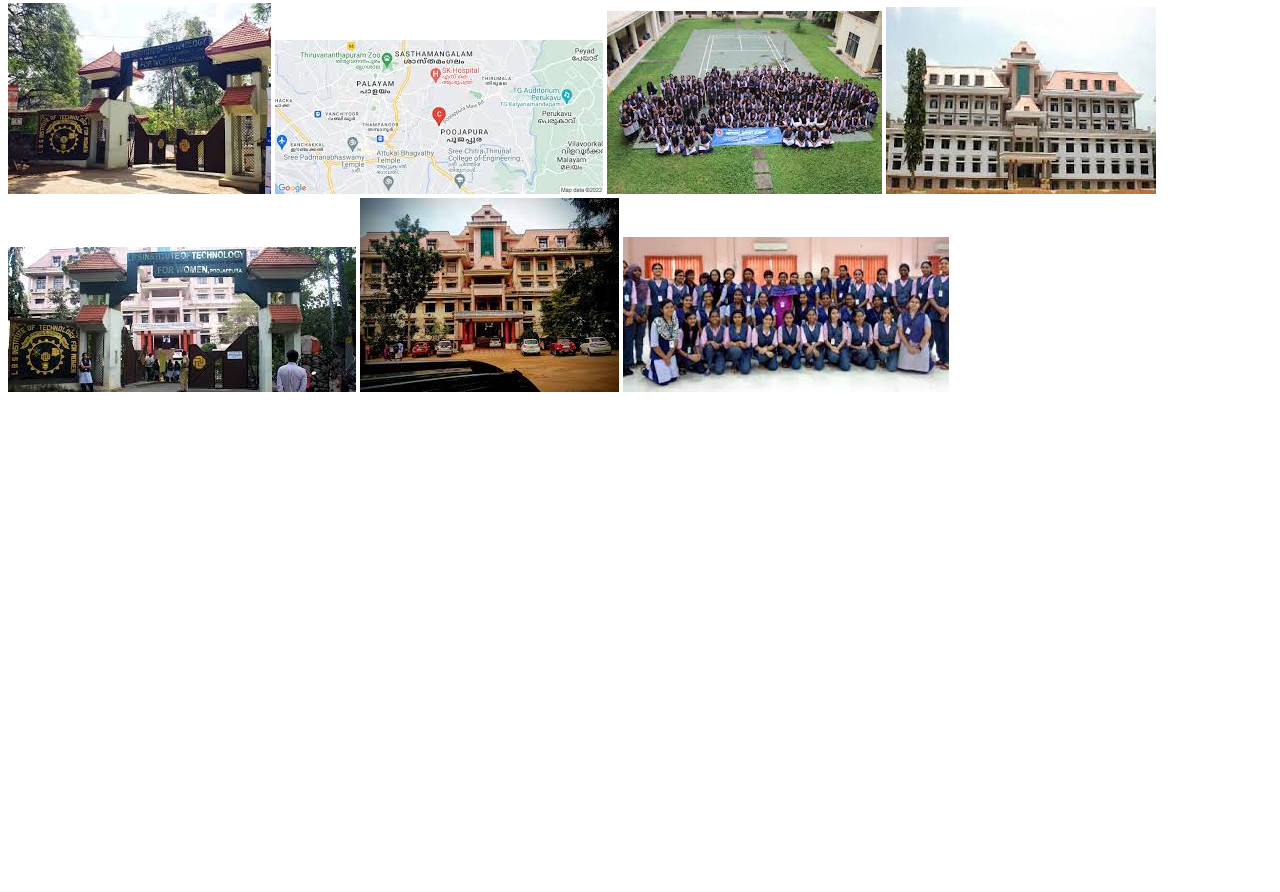
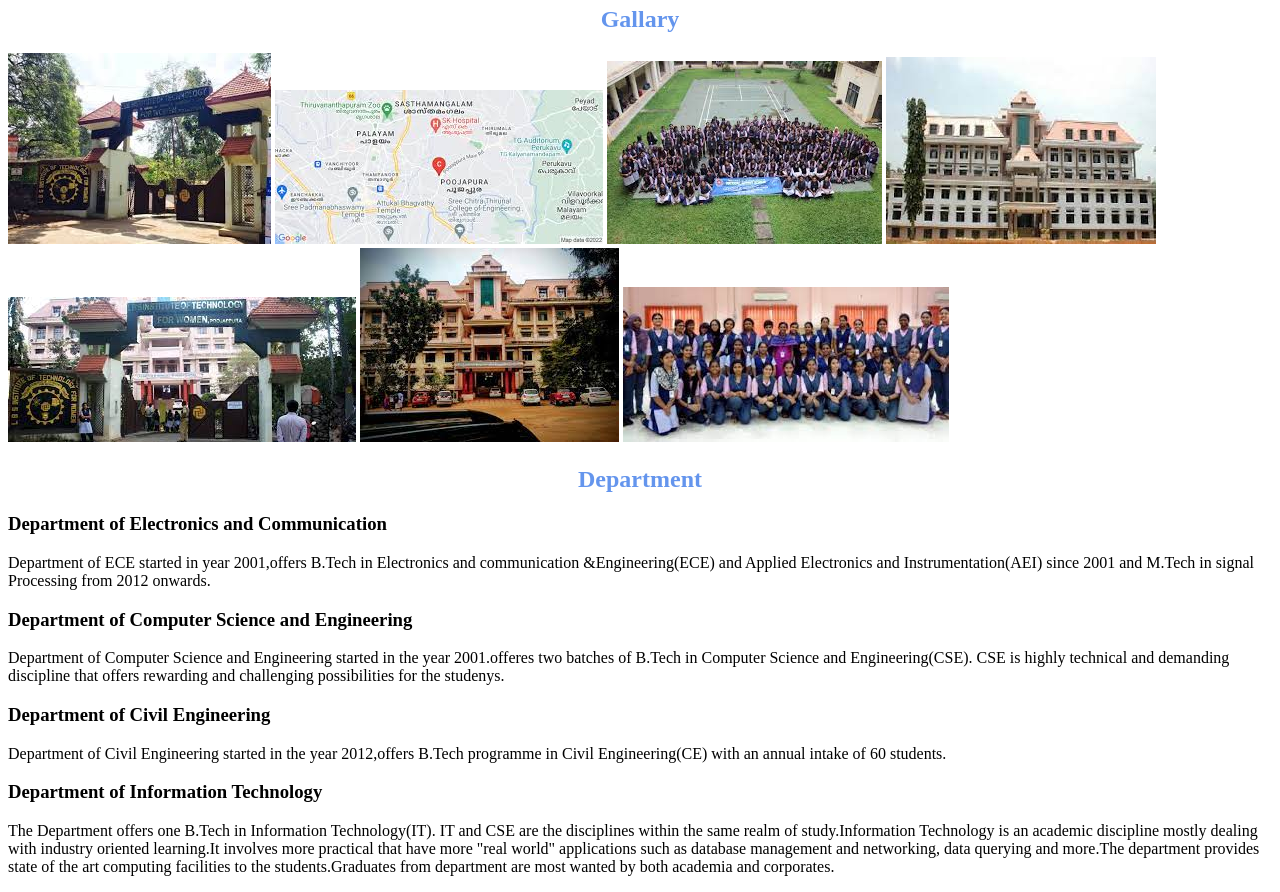
Before and after one commit to Rose30330/Rose30330.github.io, a plain HTML site: page practice.html in a window 1280 px wide. Shown: the part 975-1867 px from the top of the page. Before the commit the page ends 1379 px from the top, so only its background shows below. Drawn offline with Linux system fonts and the light colour scheme.

Commit message:
modified

```diff
--- a/practice.html
+++ b/practice.html
@@ -25,17 +25,20 @@
         <section>
 
             <div style="height:50px; width: 200px; display: flex;">
-                <a href="">Home</a>
+                <a href="#home">Home</a>
                 <a href="#about">About</a>
                 <a href="#Gallary">Gallary</a>
-                <a href="">Contact</a>
+                <a href="#Dept">Department</a>
             </div>
             <div style="height 800px; display: flex; width: 50%;">
                 <img src="Untitled.jpeg">
             </div>
+            <div id="home">
+                <h2 class="cl">Home</h2>
             <p>address:FXRC+9XQ, Vazhuthacaud - Poojappura Rd, Near Central Jail, Poojapura, Thiruvananthapuram, Kerala 695012</p>
             <p>Email: sureshvr@lbsitw.ac.in.</p>
             <p>Tel: +91 944 733 2391,0471 234 9232</p>
+        </div>
             <h3>Our Programs</h3>
             <table>
                 <thead>
@@ -70,18 +73,14 @@
             </div>
             <div id="about">
                 <h2 class="cl">About</h2>
-                <div width="50%">
-                    <h3>Introduction</h3>
+                <h3>Introduction</h3>
                     <p>LBS Institute of Technology  for Women, Poojappura,Trivandrum,starting functiong in 2001,is the first women Engineering college in the state, managed by LBS Center for Science and Technology, the premier institution of Computer
                     training was established by the Government of Kerala in 1976. The center is administered by a governing body and an executive committee.
                     </p>
-                </div>
-                <div width="50%">
                 <h3>Vision</h3>
-                <p>To be center of academic exellence empowering women in technical domain</p>
+                    <p>To be center of academic exellence empowering women in technical domain</p>
                 <h3>Mission</h3>
-                <p>Imparting value based technical education for transforming young women to professionalsexcelling globally in academics,research&development and industrymeeting societial changes</p>
-               </div>
+                    <p>Imparting value based technical education for transforming young women to professionalsexcelling globally in academics,research&development and industrymeeting societial changes</p>
             </div>
             <div id="Gallary">
                 <h2 class="cl">Gallary</h2>
@@ -93,6 +92,30 @@
                 <img src="g3.jpeg">
                 <img src="g4.jpeg">
             </div>
+            <div id="Dept">
+                <h2 class="cl">Department</h2>
+                <h3>Department of Electronics and Communication</h3>
+                <p>Department of ECE started in year 2001,offers
+                    B.Tech in Electronics and communication &Engineering(ECE) and Applied Electronics and
+                    Instrumentation(AEI) since 2001 and M.Tech in signal Processing from 2012 onwards.
+                </p>
+                <h3>Department of Computer Science and Engineering </h2>
+                    <p>Department of Computer Science and Engineering started in the year 2001.offeres two
+                        batches of B.Tech in Computer Science and Engineering(CSE). CSE is highly technical and demanding discipline that offers rewarding and challenging
+                        possibilities for the studenys.
+                    </p>
+                <h3>Department of Civil Engineering </h2>
+                    <p>Department of Civil Engineering started in the year 2012,offers B.Tech programme in Civil Engineering(CE)
+                        with an annual intake of 60 students.
+                    </p>
+                <h3>Department of Information Technology</h3>
+                    <p>The Department offers one B.Tech in Information Technology(IT).
+                        IT and CSE are the disciplines within the same realm of study.Information Technology is an academic discipline mostly dealing with industry oriented
+                        learning.It involves more practical that have more "real world" applications such as database management and networking,
+                        data querying and more.The department provides state of the art computing facilities to the students.Graduates from
+                        department are most wanted by both academia and corporates.
+                    </p>
+            </div>
         </section>
 
     </body>
```
